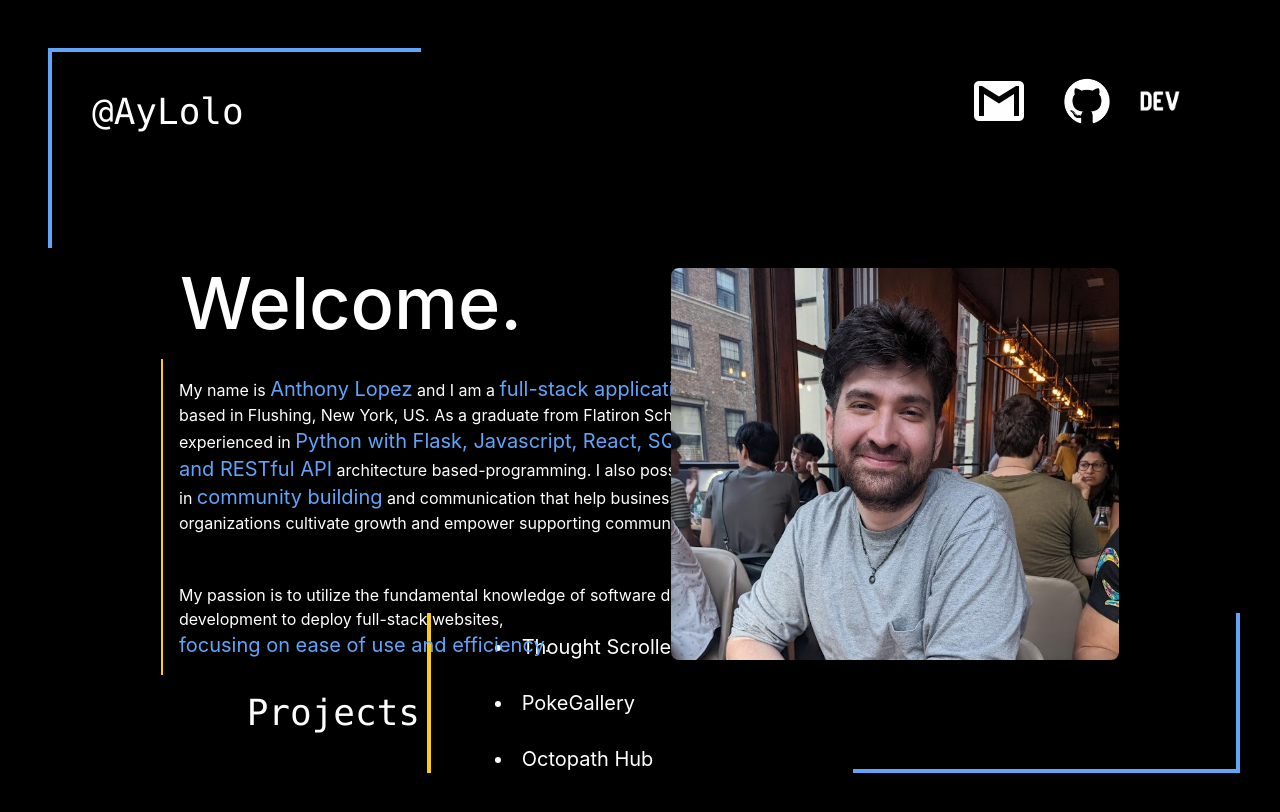
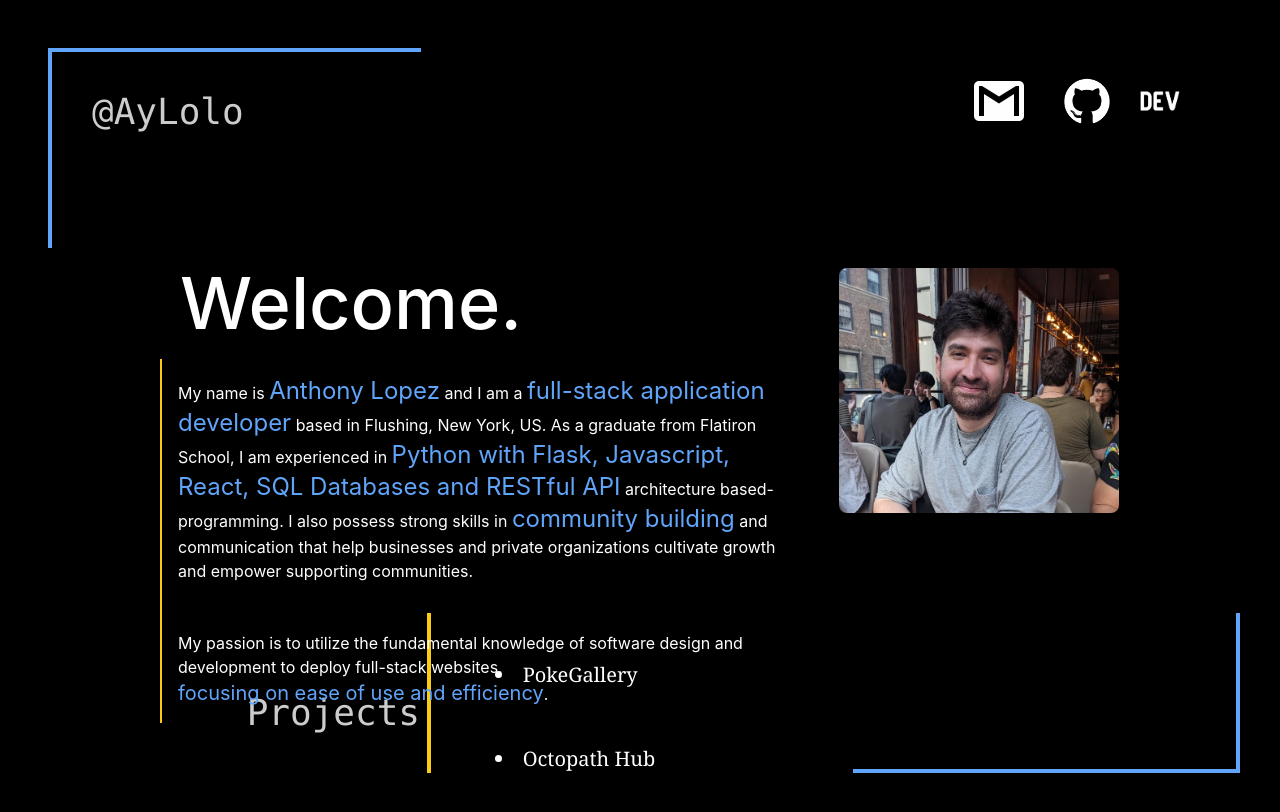
Before and after one commit to AyLoLo/personal-website, a React (Create React App) app: page / in a window 1280 px wide. Built offline with nearby package versions, Linux system fonts and the light colour scheme.

Commit message:
Added HREF to LI elements Project PokeGallery and Octopath Hub, directs you to respective Github Repos

```diff
--- a/src/App.js
+++ b/src/App.js
@@ -9,7 +9,7 @@ function App() {
   return (
     <div className='grid grid-rows-3 h-screen'>
       <div className='grid grid-cols-2'>
-        <div className='text-white text-4xl font-mono m-12 w-7/12 h-3/4 border-l-4 border-t-4 border-blue-400 relative p-10'>
+        <div className='text-white text-4xl text-opacity-80 font-mono m-12 w-7/12 h-3/4 border-l-4 border-t-4 border-blue-400 relative p-10'>
           @AyLolo
         </div>
         <div className='mb-16 mr-20 w-6/12  grid grid-cols-3 grid-rows-1 justify-center items-center'>
@@ -26,25 +26,31 @@ function App() {
       </div>
       <div className="ml-40 relative">
         <h6 className='text-white font-medium text-7xl pl-5 pb-5'>Welcome.</h6>
-        <p className="text-white w-7/12 p-4 absolute left-px  border-yellow-400 border-l-2">
-          My name is <span className='text-blue-400 text-xl'>Anthony Lopez</span> and I am a <span className='text-blue-400 text-xl'>full-stack application developer</span> based in Flushing, New York, US.
-          As a graduate from Flatiron School, I am experienced in <span className='text-blue-400 text-xl'>Python with Flask, Javascript, React, SQL Databases and RESTful API</span> architecture based-programming.
-          I also possess strong skills in <span className='text-blue-400 text-xl'>community building</span> and communication that help businesses and private organizations cultivate growth and empower supporting communities.
+        <p className="text-white w-7/12 p-4 border-yellow-400 border-l-2">
+          My name is <span className='text-blue-400 text-2xl'>Anthony Lopez</span> and I am a <span className='text-blue-400 text-2xl'>full-stack application developer</span> based in Flushing, New York, US.
+          As a graduate from Flatiron School, I am experienced in <span className='text-blue-400 text-2xl'>Python with Flask, Javascript, React, SQL Databases and RESTful API</span> architecture based-programming.
+          I also possess strong skills in <span className='text-blue-400 text-2xl'>community building</span> and communication that help businesses and private organizations cultivate growth and empower supporting communities.
             <br></br>
             <br></br>
             <br></br>
           My passion is to utilize the fundamental knowledge of software design and development to deploy full-stack websites, <br></br> <span className='text-blue-400 text-xl'> focusing on ease of use and efficiency</span>.
         </p>
-        <img className="absolute top-px right-px max-w-md mr-40 w-full rounded-lg" alt="Anthony Lopez" src={Me}/>
+        <img className="absolute top-px right-px  w-1/4 mr-40 rounded-lg" alt="Anthony Lopez" src={Me}/>
       </div>
       <div className='grid grid-cols-3 w-screen pt-20'>
-        <div className='text-white text-4xl font-mono text-center pt-20 ml-60'>
+        <div className='text-white text-4xl text-opacity-80 font-mono text-center pt-20 ml-60'>
           Projects
         </div>
-        <div className='text-white text-xl pt-5 pl-16 border-yellow-400 border-l-4 mb-10'>
-          <li>Thought Scroller</li><br></br>
-          <li>PokeGallery</li><br></br>
-          <li>Octopath Hub </li>
+        <div className='text-white font-serif text-xl pt-5 pl-16 border-yellow-400 border-l-4 mb-10'>
+          <br></br>
+          <a href="https://github.com/AyLoLo/PokeGallery" target="_blank" rel="noreferrer">
+            <li>PokeGallery</li>
+          </a>
+          <br></br>
+          <br></br>
+          <a href="https://github.com/AyLoLo/Octopath-Hub" target="_blank" rel="noreferrer">
+            <li>Octopath Hub</li>
+          </a>
         </div>
         <div className='border-blue-400 border-r-4 border-b-4 mb-10 mr-10'>
         </div>
```
